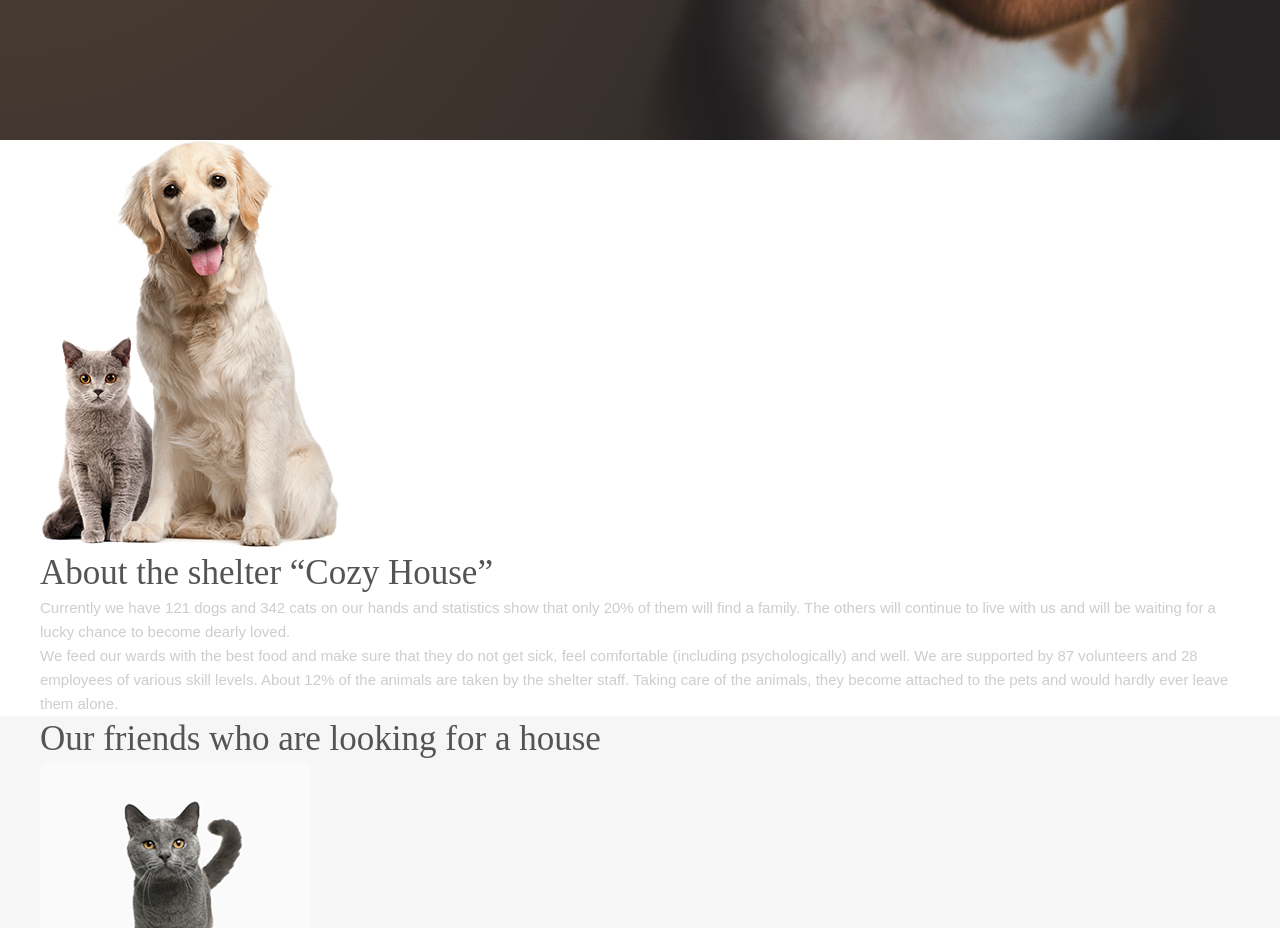
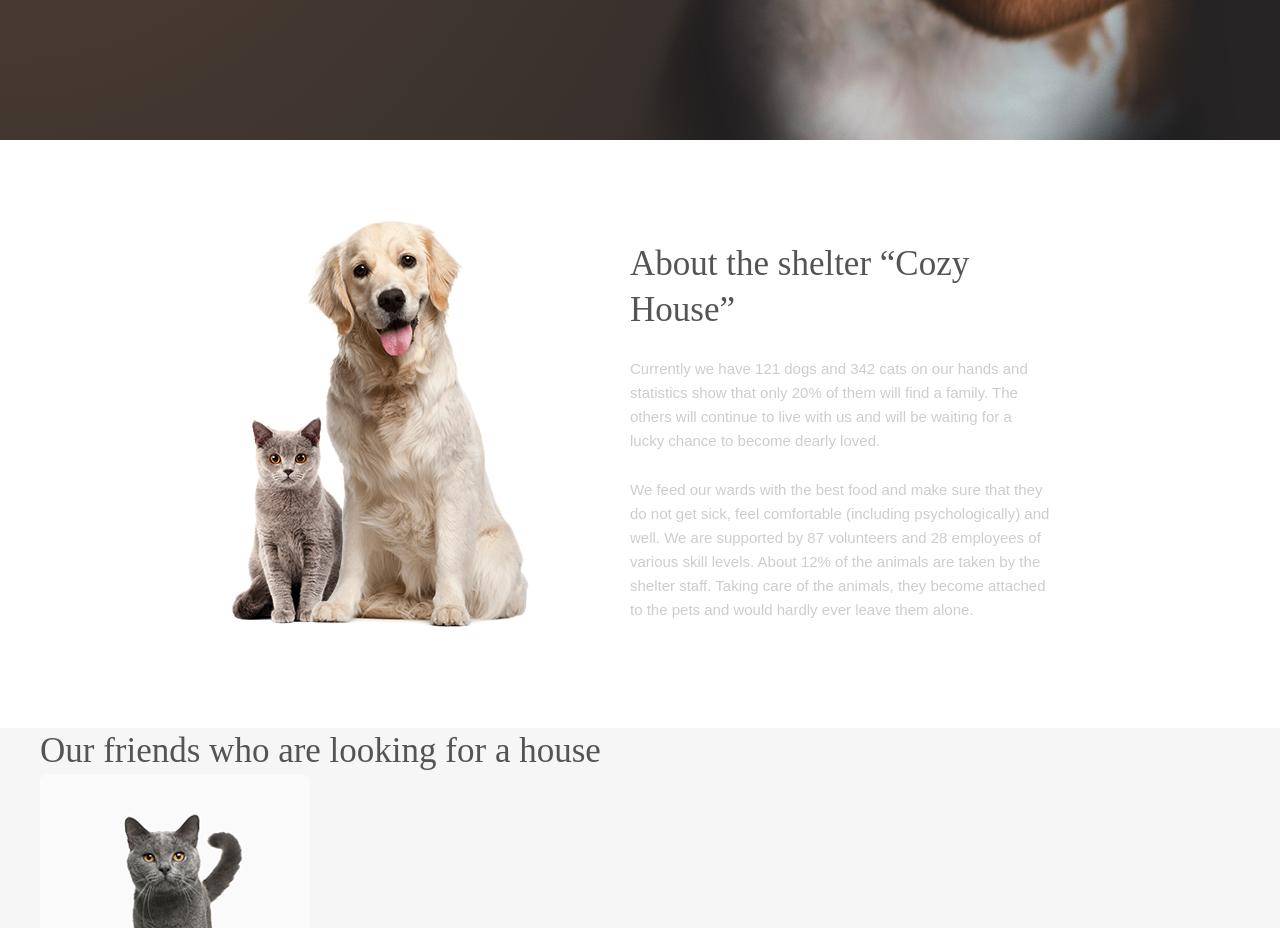
Before and after one commit to DmitryHlebin/shelter, a website: page shelter/index.html in a window 1280 px wide. Shown: the part 768-1696 px from the top of the page. Drawn offline with Linux system fonts and the light colour scheme; a web font is replaced by a local one.

Commit message:
feat: finish about section

```diff
--- a/shelter/sass/components/_about.scss
+++ b/shelter/sass/components/_about.scss
@@ -0,0 +1,25 @@
+.about{
+    padding-top: 80px;
+    padding-bottom: 100px;
+}
+
+.about__wrapper{
+    display: flex;
+    justify-content: center;
+    align-items: center;
+    flex-wrap: wrap;
+    img{
+        padding-right: 100px;
+    }
+}
+
+.about__content{
+    padding-top: 15px;
+    max-width: 35%;
+    h3:first-child{
+        padding-bottom: 25px;
+    }
+    p:last-child{
+        padding-top: 25px;
+    }
+}
--- a/shelter/sass/components/_promo.scss
+++ b/shelter/sass/components/_promo.scss
@@ -15,8 +15,10 @@
 
 .promo__content{
     max-width: 38.5%;
+    padding-bottom: 80px;
 }
 
 .promo__discription{
     padding: 42px 0;
+    text-align: justify;
 }
```
Also changed, not shown: shelter/sass/style.css, 1 other file.
